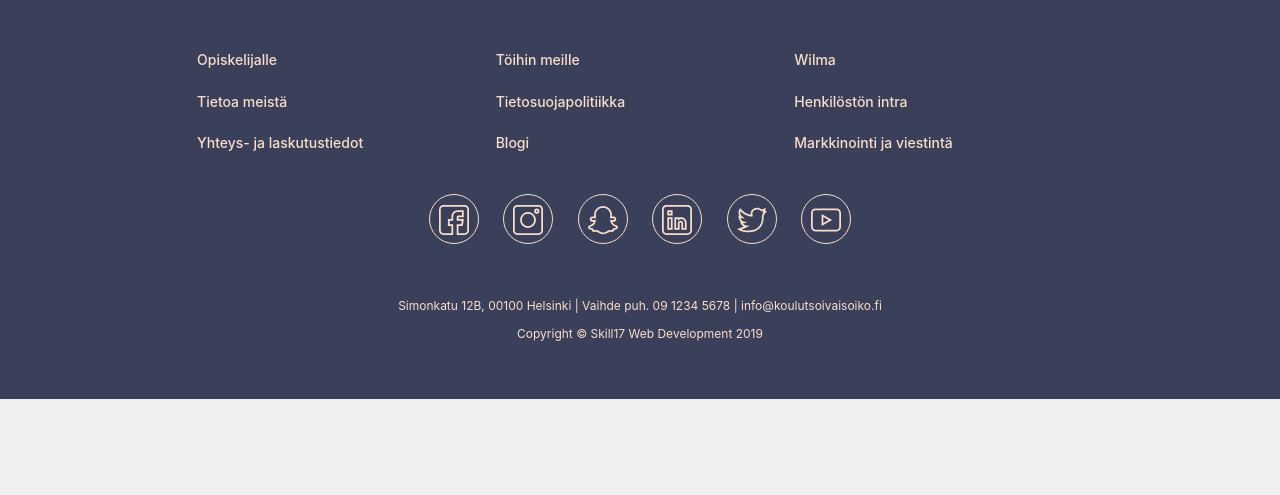
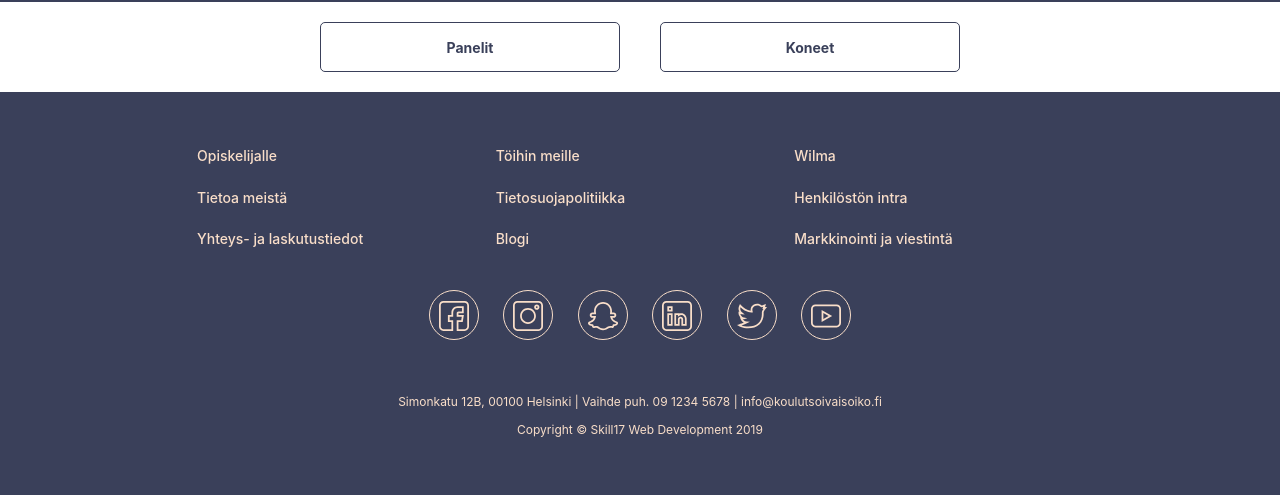
Before and after one commit to matias-kronlund/Taitaja-2020, a PHP site: page / in a window 1280 px wide. Shown: the part 801-1296 px from the top of the page. Before the commit the page ends 1200 px from the top, so only its background shows below. Run offline with PHP 8.4, Linux system fonts and the light colour scheme.

Commit message:
Finnished Panels and some bug fixes

```diff
--- a/index.html
+++ b/index.html
@@ -13,13 +13,14 @@
     <link rel="stylesheet" href="src/style/main.css">
     <link rel="stylesheet" href="src/style/header-banner.css">
     <link rel="stylesheet" href="src/style/footer.css">
+    <link rel="stylesheet" href="src/style/page-content.css">
 </head>
 <body>
     <header>
         <nav>
             <ul>
                 <li id="dropdown-trigger" >
-                    <a href="" class="link">Tietoja <i id="arr" class="down"></i></a>
+                    <a class="link">Tietoja <i id="arr" class="down"></i></a>
                     <div id="dropdown">
                         <div id="dropdown-content">
                             <div>
@@ -68,6 +69,15 @@
         </svg>
 
     </div>
+    <div class="page-content">
+        <div class="menu">
+            <button onclick="showSolar();">Panelit</button><button>Koneet</button>
+        </div>
+        <div id="solar"></div>
+        <div id="computers">
+
+        </div>
+    </div>
     <footer>
         <div class="footer-container">
             <div>
@@ -101,5 +111,7 @@
         </div>
     </footer>
     <script src="src/scripts/navbar.js"></script>
+    <script src="src/scripts/paneeli.js"></script>
+    <script src="src/scripts/menu-buttons.js"></script>
 </body>
 </html>
--- /dev/null
+++ b/src/scripts/menu-buttons.js
@@ -0,0 +1,16 @@
+let solarstate = false;
+function showSolar(){
+    if(solarstate == false){
+        document.getElementById("solar").style.display = "block";
+        document.getElementsByClassName("page-content")[0].style.height = "630px";
+        setTimeout(() => {
+            document.getElementById("solar").style.opacity = "1";
+        }, 300);
+        solarstate = true;
+    }else{
+        document.getElementById("solar").style.display = "none";
+        document.getElementsByClassName("page-content")[0].style.height = "96px";
+        document.getElementById("solar").style.opacity = "0";
+        solarstate = false;
+    }
+}
--- a/src/scripts/navbar.js
+++ b/src/scripts/navbar.js
@@ -3,24 +3,31 @@ let dropdownRight = 0;
 for (const link of navlinks) {
     dropdownRight += link.offsetWidth;
 }
-document.getElementById("dropdown").style.right = dropdownRight + "px";
+function sizeDropdown(){
+    if(window.innerWidth > 1120){
+        document.getElementById("dropdown").style.right = dropdownRight + "px";
+        document.getElementById("dropdown").style.width = "750px";
+    }else{
+        document.getElementById("dropdown").style.right = "0px";
+        document.getElementById("dropdown").style.width = "100%";
+    }
+}
+$( window ).resize(function() {
+    sizeDropdown();
+});
+sizeDropdown();
+
 let style = document.getElementById("dropdown-content").style;
 let displaying = false;
 function display(mode) {
-    let stop = false;
+
     if (mode == true) {
-        setInterval(() => {
-            if (stop == false) {
+        setTimeout(() => {
                 style.opacity = "1";
-                stop = true;
-            }
         }, 300);
     } else {
-        setInterval(() => {
-            if (stop == false) {
+        setTimeout(() => {
                 style.opacity = "0";
-                stop = true;
-            }
         }, 300);
     }
 }
--- a/src/scripts/paneeli.js
+++ b/src/scripts/paneeli.js
@@ -1,5 +1,4 @@
 document.onload = loadXMLDoc();
-
 function loadXMLDoc() {
   var xmlhttp = new XMLHttpRequest();
   xmlhttp.onreadystatechange = function() {
@@ -66,9 +65,14 @@ function myFunction(xml){
             suntime += panel[date].paiste;
             prod += panel[date].tuotanto;
         }
-        table += '<tr><th colspan="5">Päivämäärä:' + date + ', auringon paistetta keskimäärin '  + suntime + ' tuntia/paneeli</th></tr>';
-        table += "<tr><th>Paneelit 1-3</th><th>Tuotanto kWh</th><th>Tietokoneiden kulutus kWh</th><th>Aurinkovoiman kattama %-osuus</th><th>Verkkovirran %-osuus</th></tr>";
-        table += "<tr><td>yhteensä</td><td>" + prod + "</td><td>" + computer_tot + "</td><td>" + countSolarConsumptionPercentage(prod, computer_tot) + "</td><td>" + countNetConsumptionPercentage(prod, computer_tot) + "</td></tr>";
+        table += '<div class="slora-data">';
+            table += `<div class="solar-title"><h3>Päivämäärä: ${date}, auringon paistetta keskimäärin ${suntime} tuntia/paneeli</h3></div>`;
+            table += `<div class="solar-col"><p>Paneelit 1-3</p><p>Yhteensä</p></div>`;
+            table += `<div class="solar-col"><p>Tuotanto kWh</p><p>${prod}</p></div>`;
+            table += `<div class="solar-col"><p>Tietokoneiden kulutus kWh</p><p>${computer_tot}</p></div>`;
+            table += `<div class="solar-col"><p>Aurinkovoiman kattama %-osuus</p><p>${countSolarConsumptionPercentage(prod, computer_tot)}</p></div>`;
+            table += `<div class="solar-col"><p>Verkkovirran %-osuus</p><p>${countNetConsumptionPercentage(prod, computer_tot)}</p></div>`;
+        table += `</div>`;
     }
-    //document.getElementById("table").innerHTML = table;
+    document.getElementById("solar").innerHTML = table;
 }
--- a/src/style/header-banner.css
+++ b/src/style/header-banner.css
@@ -8,7 +8,7 @@
     width: 100%;
     position: absolute;
     height: calc(100vh - 70px);
-    background-image: url("https://www.trelleborg.se/globalassets/files/bildningsforvaltningen/grundskola/bilder/klagstorp/klagstorp.jpg");
+    background-image: url("../images/koulu.jpg");
     background-repeat: no-repeat;
     background-position: center;
     background-size: cover;
--- a/src/style/navbar.css
+++ b/src/style/navbar.css
@@ -24,7 +24,7 @@ header nav ul{
     cursor: default;
 }
 #dropdown{
-    position: fixed;
+    position: absolute;
     top: 50px;
     background: #3A405A;
     height: 0px;
--- /dev/null
+++ b/src/style/page-content.css
@@ -0,0 +1,89 @@
+.page-content{
+    height: 96px;
+    background: red;
+    transition: all ease-in-out 300ms;
+}
+.menu{
+    border-top: 3px solid #3A405A   ;
+    border-bottom: 3px solid #3A405A;
+    background: #fff;
+    text-align: center;
+}
+.menu button{
+    transition: all ease-in-out 300ms;
+    color: #3A405A;
+    width: 300px;
+    height: 50px;
+    background: #FFFFFF;
+    border: 1px solid #3A405A;
+    box-sizing: border-box;
+    border-radius: 5px;
+    margin: 20px;
+    font-weight: bold;
+    font-size: 14px;
+}
+.menu button:hover{
+    background: #3A405A;
+    border: 1px solid #3A405A;
+    box-sizing: border-box;
+    border-radius: 5px;
+    color: #FFFFFF;
+}
+#solar{
+    opacity: 0;
+    margin: 100px 15%;
+    display: none;
+    overflow-y: auto;
+    height: 330px;
+    transition: 300ms;
+}
+.slora-data{
+    display: grid;
+    grid-template-columns: repeat(5, auto);
+    grid-gap: 2px;
+    margin-bottom: 10px;
+}
+.solar-title{
+    grid-column: 1/6;
+}
+.solar-title h3 {
+    padding: 20px;
+    display: inline-block;
+    font-family: Segoe UI;
+    font-style: normal;
+    font-weight: bold;
+    font-size: 24px;
+    line-height: 110%;
+    color: #99B2DD;
+    background: #3A405A;
+    border-bottom: 1px solid white;
+}
+.solar-col{
+    background: #3A405A;
+    font-family: Segoe UI;
+    font-style: normal;
+    font-weight: normal;
+    font-size: 14px;
+    line-height: 19px;
+    color: #99B2DD;
+    text-align: right;
+}
+.solar-col p {
+    padding: 10px;
+    margin: 0;
+}
+.solar-col p:nth-child(odd){
+    border-bottom: 1px solid white;
+
+}
+@media only screen and (max-width: 700px) {
+    .solar-title{
+        grid-column: 1/3;
+    }
+    .slora-data{
+        grid-template-columns: repeat(2, auto);
+    }
+    #solar{
+        padding: 10px;
+    }
+}
```
Also changed, not shown: src/images/koulu.jpg.
